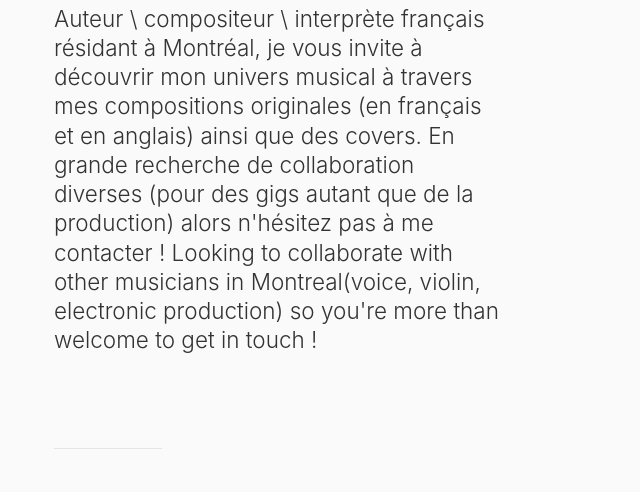
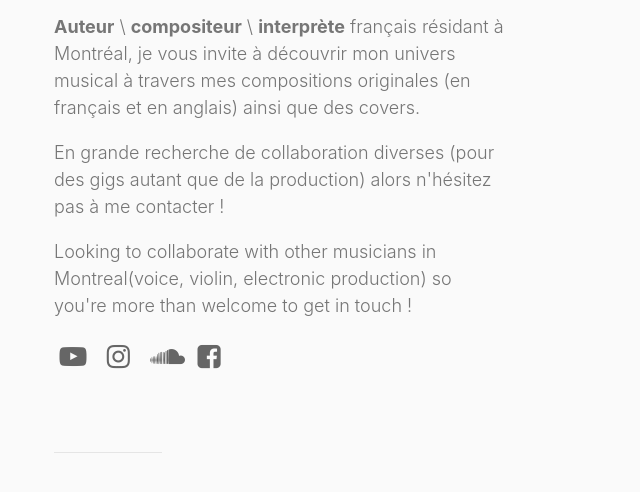
Before and after one commit to gautiersansh/gautiersansh.github.io, a plain HTML site: page index.html in a window 1280 px wide. Shown: the part 130-622 px from the top of the page, without its empty margins (0-640 px from the left). Drawn offline with nearby package versions, Linux system fonts and the light colour scheme; files whose address does not match are found by name.

Commit message:
New social networks icons + main text update

```diff
--- a/css/fontello-codes.css
+++ b/css/fontello-codes.css
@@ -1,4 +1,8 @@
 
-.icon-github:before { content: '\e800'; } /* '' */
-.icon-linkedin-squared:before { content: '\e801'; } /* '' */
-.icon-twitter:before { content: '\e802'; } /* '' */
+.icon-youtube-play:before { content: '\f16a'; } /* '' */
+.icon-instagram-1:before { content: '\f16d'; } /* '' */
+.icon-soundcloud:before { content: '\f1be'; } /* '' */
+.icon-sellsy:before { content: '\f213'; } /* '' */
+.icon-volume-control-phone:before { content: '\f2a0'; } /* '' */
+.icon-facebook-squared:before { content: '\f308'; } /* '' */
+.icon-instagram:before { content: '\f32d'; } /* '' */
--- a/css/fontello-embedded.css
+++ b/css/fontello-embedded.css
@@ -52,6 +52,10 @@
   /* Uncomment for 3D effect */
   /* text-shadow: 1px 1px 1px rgba(127, 127, 127, 0.3); */
 }
-.icon-github:before { content: '\e800'; } /* '' */
-.icon-linkedin-squared:before { content: '\e801'; } /* '' */
-.icon-twitter:before { content: '\e802'; } /* '' */
+.icon-youtube-play:before { content: '\f16a'; } /* '' */
+.icon-instagram-1:before { content: '\f16d'; } /* '' */
+.icon-soundcloud:before { content: '\f1be'; } /* '' */
+.icon-sellsy:before { content: '\f213'; } /* '' */
+.icon-volume-control-phone:before { content: '\f2a0'; } /* '' */
+.icon-facebook-squared:before { content: '\f308'; } /* '' */
+.icon-instagram:before { content: '\f32d'; } /* '' */
--- a/css/fontello-ie7-codes.css
+++ b/css/fontello-ie7-codes.css
@@ -1,4 +1,8 @@
 
-.icon-github { *zoom: expression( this.runtimeStyle['zoom'] = '1', this.innerHTML = '&#xe800;&nbsp;'); }
-.icon-linkedin-squared { *zoom: expression( this.runtimeStyle['zoom'] = '1', this.innerHTML = '&#xe801;&nbsp;'); }
-.icon-twitter { *zoom: expression( this.runtimeStyle['zoom'] = '1', this.innerHTML = '&#xe802;&nbsp;'); }
+.icon-youtube-play { *zoom: expression( this.runtimeStyle['zoom'] = '1', this.innerHTML = '&#xf16a;&nbsp;'); }
+.icon-instagram-1 { *zoom: expression( this.runtimeStyle['zoom'] = '1', this.innerHTML = '&#xf16d;&nbsp;'); }
+.icon-soundcloud { *zoom: expression( this.runtimeStyle['zoom'] = '1', this.innerHTML = '&#xf1be;&nbsp;'); }
+.icon-sellsy { *zoom: expression( this.runtimeStyle['zoom'] = '1', this.innerHTML = '&#xf213;&nbsp;'); }
+.icon-volume-control-phone { *zoom: expression( this.runtimeStyle['zoom'] = '1', this.innerHTML = '&#xf2a0;&nbsp;'); }
+.icon-facebook-squared { *zoom: expression( this.runtimeStyle['zoom'] = '1', this.innerHTML = '&#xf308;&nbsp;'); }
+.icon-instagram { *zoom: expression( this.runtimeStyle['zoom'] = '1', this.innerHTML = '&#xf32d;&nbsp;'); }
--- a/css/fontello-ie7.css
+++ b/css/fontello-ie7.css
@@ -10,6 +10,10 @@
   /* font-size: 120%; */
 }
 
-.icon-github { *zoom: expression( this.runtimeStyle['zoom'] = '1', this.innerHTML = '&#xe800;&nbsp;'); }
-.icon-linkedin-squared { *zoom: expression( this.runtimeStyle['zoom'] = '1', this.innerHTML = '&#xe801;&nbsp;'); }
-.icon-twitter { *zoom: expression( this.runtimeStyle['zoom'] = '1', this.innerHTML = '&#xe802;&nbsp;'); }
+.icon-youtube-play { *zoom: expression( this.runtimeStyle['zoom'] = '1', this.innerHTML = '&#xf16a;&nbsp;'); }
+.icon-instagram-1 { *zoom: expression( this.runtimeStyle['zoom'] = '1', this.innerHTML = '&#xf16d;&nbsp;'); }
+.icon-soundcloud { *zoom: expression( this.runtimeStyle['zoom'] = '1', this.innerHTML = '&#xf1be;&nbsp;'); }
+.icon-sellsy { *zoom: expression( this.runtimeStyle['zoom'] = '1', this.innerHTML = '&#xf213;&nbsp;'); }
+.icon-volume-control-phone { *zoom: expression( this.runtimeStyle['zoom'] = '1', this.innerHTML = '&#xf2a0;&nbsp;'); }
+.icon-facebook-squared { *zoom: expression( this.runtimeStyle['zoom'] = '1', this.innerHTML = '&#xf308;&nbsp;'); }
+.icon-instagram { *zoom: expression( this.runtimeStyle['zoom'] = '1', this.innerHTML = '&#xf32d;&nbsp;'); }
--- a/css/fontello.css
+++ b/css/fontello.css
@@ -54,6 +54,10 @@
   /* text-shadow: 1px 1px 1px rgba(127, 127, 127, 0.3); */
 }
 
-.icon-github:before { content: '\e800'; } /* '' */
-.icon-linkedin-squared:before { content: '\e801'; } /* '' */
-.icon-twitter:before { content: '\e802'; } /* '' */
+.icon-youtube-play:before { content: '\f16a'; } /* '' */
+.icon-instagram-1:before { content: '\f16d'; } /* '' */
+.icon-soundcloud:before { content: '\f1be'; } /* '' */
+.icon-sellsy:before { content: '\f213'; } /* '' */
+.icon-volume-control-phone:before { content: '\f2a0'; } /* '' */
+.icon-facebook-squared:before { content: '\f308'; } /* '' */
+.icon-instagram:before { content: '\f32d'; } /* '' */
--- a/index.html
+++ b/index.html
@@ -54,16 +54,16 @@
           <h1><a href="/">Gautier sans h</a></h1>
 
           <p class="intro">
-            Auteur \ compositeur \ interprète français résidant à Montréal, je vous invite à découvrir mon univers musical à travers mes compositions originales (en français et en anglais) ainsi que des covers.
-            En grande recherche de collaboration diverses (pour des gigs autant que de la production) alors n'hésitez pas à me contacter !
+            <p><b>Auteur</b> \ <b>compositeur</b> \ <b>interprète</b> français résidant à Montréal, je vous invite à découvrir mon univers musical à travers mes compositions originales (en français et en anglais) ainsi que des covers.</p>
+            <p>En grande recherche de collaboration diverses (pour des gigs autant que de la production) alors n'hésitez pas à me contacter !</p>
 
-            Looking to collaborate with other musicians in Montreal(voice, violin, electronic production) so you're more than welcome to get in touch !
+            <p>Looking to collaborate with other musicians in Montreal(voice, violin, electronic production) so you're more than welcome to get in touch !</p>
           </p>
           <div class="links">
-            <a href="https://www.youtube.com/channel/UCPnmRHZ_EWimM9XplGmSBqA" title="Check my Youtube" class="icon-youtube"></a>
-            <a href="https://www.instagram.com/gautier_sans_h/" title="Follow me on Instagram" class="icon-instagram"></a>
+            <a href="https://www.youtube.com/channel/UCPnmRHZ_EWimM9XplGmSBqA" title="Check my Youtube" class="icon-youtube-play"></a>
+            <a href="https://www.instagram.com/gautier_sans_h/" title="Follow me on Instagram" class="icon-instagram-1"></a>
             <a href="https://soundcloud.com/gautierofficiel" title="Listen on Soundcloud" class="icon-soundcloud"></a>
-            <a href="https://www.facebook.com/GautierOfficiel/" title="Follow me on Facebook" class="icon-facebook"></a>
+            <a href="https://www.facebook.com/GautierOfficiel/" title="Follow me on Facebook" class="icon-facebook-squared"></a>
           </div>
         </div>
 
```
Also changed, not shown: font/backup/fontello.svg (added), font/backup/fontello.ttf (added), font/backup/fontello.woff (added), font/fontello.ttf, font/fontello.woff, font/fontello.woff2 (added), 3 other files.
